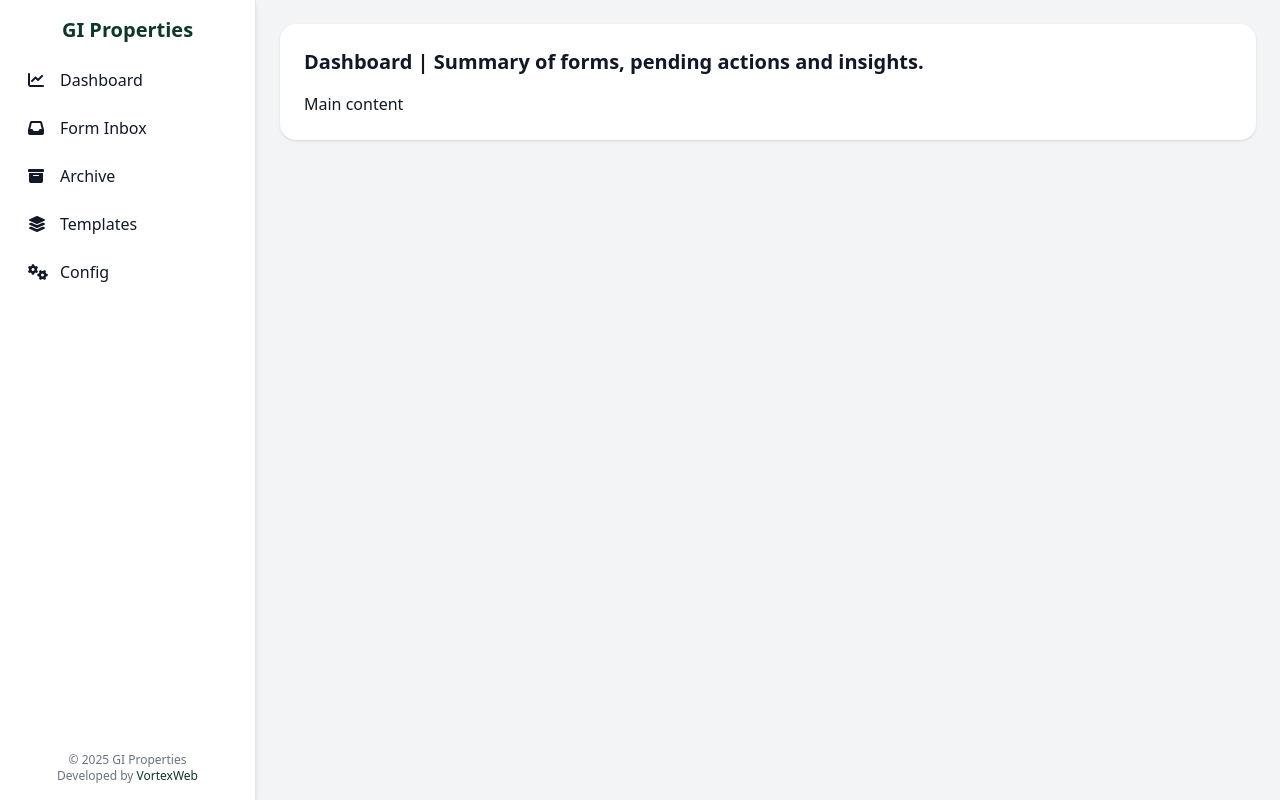
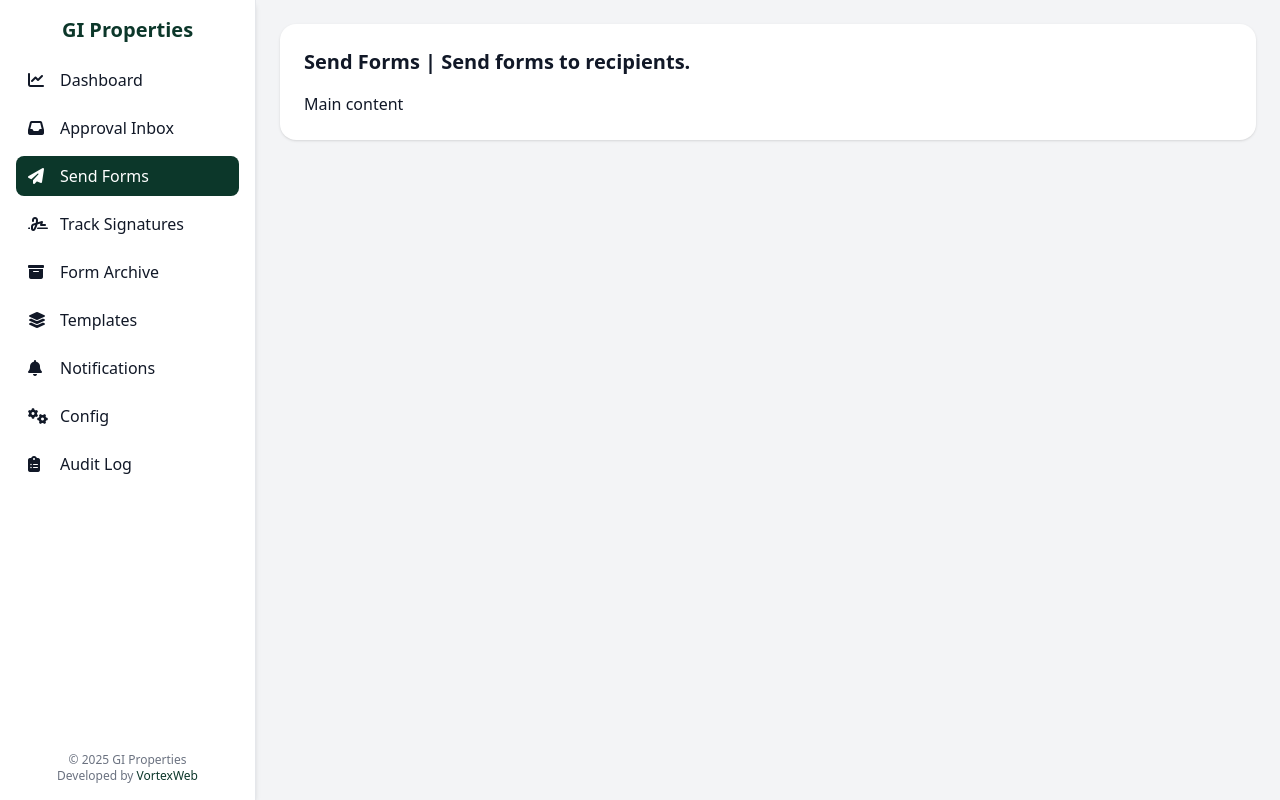
Before and after one commit to VortexWeb-Dev/gi-form-management, a PHP site: page /index.php?page=send in a window 1280 px wide. Run offline with PHP 8.4, Linux system fonts and the light colour scheme; some libraries are stand-ins or nearby versions.

Commit message:
Complete HR view layouts

```diff
--- a/controllers/PageController.php
+++ b/controllers/PageController.php
@@ -4,12 +4,23 @@ class PageController
 {
     public function render($page)
     {
-        $allowed = ['dashboard', 'inbox', 'archive', 'templates', 'config'];
+        // Hardcoded user ID for now (simulate login)
+        $userId = 1; // Change this to test HR (1) or regular User (e.g., 2)
+        $isHR = $userId === 1;
 
-        if (!in_array($page, $allowed)) {
-            $page = 'dashboard';
+        // Allowed pages depending on the role
+        if ($isHR) {
+            $allowed = ['dashboard', 'inbox', 'archive', 'templates', 'config', 'track', 'send', 'log', 'notifications'];
+        } else {
+            $allowed = ['myforms', 'fill', 'submitted', 'history', 'notifications'];
         }
 
+        // Fallback to default page
+        if (!in_array($page, $allowed)) {
+            $page = $isHR ? 'dashboard' : 'myforms';
+        }
+
+        // Load controller
         $controllerFile = __DIR__ . '/' . ucfirst($page) . 'Controller.php';
         $controllerClass = ucfirst($page) . 'Controller';
         $data = [];
@@ -26,12 +37,16 @@ class PageController
             }
         }
 
+        // Pass role and user ID to views
+        $data['isHR'] = $isHR;
+        $data['userId'] = $userId;
+
         extract($data);
 
         include __DIR__ . '/../views/layout/head.php';
 
         echo '<div class="flex h-screen">';
-        include __DIR__ . '/../views/layout/sidebar.php';
+        include __DIR__ . '/../views/layout/sidebar.php'; // This should use $isHR to render links
 
         echo '<main class="flex-1 overflow-y-auto p-6">';
         include __DIR__ . '/../views/' . $page . '.php';
--- /dev/null
+++ b/controllers/SendController.php
@@ -0,0 +1,12 @@
+<?php
+
+class SendController
+{
+    public function index(): array
+    {
+        return [
+            'title' => 'Send Forms',
+            'description' => 'Send forms to recipients.',
+        ];
+    }
+}
--- a/views/layout/sidebar.php
+++ b/views/layout/sidebar.php
@@ -10,21 +10,51 @@ function active($name)
     <div class="text-xl font-bold text-[#0c372a] mb-4 text-center">GI Properties</div>
 
     <nav class="flex-1 space-y-2">
+        <?php if ($isHR): ?>
             <a href="?page=dashboard" class="flex items-center px-3 py-2 rounded-lg hover:bg-[#0c372a]/10 transition <?= active('dashboard') ?>">
                 <i class="fas fa-chart-line w-5 mr-3"></i>Dashboard
             </a>
             <a href="?page=inbox" class="flex items-center px-3 py-2 rounded-lg hover:bg-[#0c372a]/10 transition <?= active('inbox') ?>">
-            <i class="fas fa-inbox w-5 mr-3"></i>Form Inbox
+                <i class="fas fa-inbox w-5 mr-3"></i>Approval Inbox
+            </a>
+            <a href="?page=send" class="flex items-center px-3 py-2 rounded-lg hover:bg-[#0c372a]/10 transition <?= active('send') ?>">
+                <i class="fas fa-paper-plane w-5 mr-3"></i>Send Forms
+            </a>
+            <a href="?page=track" class="flex items-center px-3 py-2 rounded-lg hover:bg-[#0c372a]/10 transition <?= active('track') ?>">
+                <i class="fas fa-signature w-5 mr-3"></i>Track Signatures
             </a>
             <a href="?page=archive" class="flex items-center px-3 py-2 rounded-lg hover:bg-[#0c372a]/10 transition <?= active('archive') ?>">
-            <i class="fas fa-archive w-5 mr-3"></i>Archive
+                <i class="fas fa-archive w-5 mr-3"></i>Form Archive
             </a>
             <a href="?page=templates" class="flex items-center px-3 py-2 rounded-lg hover:bg-[#0c372a]/10 transition <?= active('templates') ?>">
                 <i class="fas fa-layer-group w-5 mr-3"></i>Templates
             </a>
+            <a href="?page=notifications" class="flex items-center px-3 py-2 rounded-lg hover:bg-[#0c372a]/10 transition <?= active('notifications') ?>">
+                <i class="fas fa-bell w-5 mr-3"></i>Notifications
+            </a>
             <a href="?page=config" class="flex items-center px-3 py-2 rounded-lg hover:bg-[#0c372a]/10 transition <?= active('config') ?>">
                 <i class="fas fa-cogs w-5 mr-3"></i>Config
             </a>
+            <a href="?page=log" class="flex items-center px-3 py-2 rounded-lg hover:bg-[#0c372a]/10 transition <?= active('log') ?>">
+                <i class="fas fa-clipboard-list w-5 mr-3"></i>Audit Log
+            </a>
+        <?php else: ?>
+            <a href="?page=myforms" class="flex items-center px-3 py-2 rounded-lg hover:bg-[#0c372a]/10 transition <?= active('myforms') ?>">
+                <i class="fas fa-tasks w-5 mr-3"></i>My Forms
+            </a>
+            <a href="?page=fill" class="flex items-center px-3 py-2 rounded-lg hover:bg-[#0c372a]/10 transition <?= active('fill') ?>">
+                <i class="fas fa-pen w-5 mr-3"></i>Fill & Sign
+            </a>
+            <a href="?page=submitted" class="flex items-center px-3 py-2 rounded-lg hover:bg-[#0c372a]/10 transition <?= active('submitted') ?>">
+                <i class="fas fa-paper-plane w-5 mr-3"></i>Submitted Forms
+            </a>
+            <a href="?page=history" class="flex items-center px-3 py-2 rounded-lg hover:bg-[#0c372a]/10 transition <?= active('history') ?>">
+                <i class="fas fa-history w-5 mr-3"></i>Form History
+            </a>
+            <a href="?page=notifications" class="flex items-center px-3 py-2 rounded-lg hover:bg-[#0c372a]/10 transition <?= active('notifications') ?>">
+                <i class="fas fa-bell w-5 mr-3"></i>Notifications
+            </a>
+        <?php endif; ?>
     </nav>
 
     <div class="mt-6 text-center text-xs text-gray-500">
--- /dev/null
+++ b/views/send.php
@@ -0,0 +1,9 @@
+<section id="send" class="mb-10">
+    <div class="bg-white p-6 rounded-2xl shadow">
+        <h2 class="text-xl font-semibold mb-4"><?= htmlspecialchars($title ?? 'Send Forms') ?> | <?= htmlspecialchars($description ?? '') ?></h2>
+        <main class="">
+            <!-- Main content -->
+            <p>Main content</p>
+        </main>
+    </div>
+</section>
```
Also changed, not shown: controllers/LogController.php (added, +12 -0 lines), controllers/NotificationsController.php (added, +12 -0 lines), controllers/TrackController.php (added, +12 -0 lines), views/log.php (added, +9 -0 lines), views/notifications.php (added, +9 -0 lines), views/track.php (added, +9 -0 lines). Lines whose indentation alone changed are shown as unchanged.
